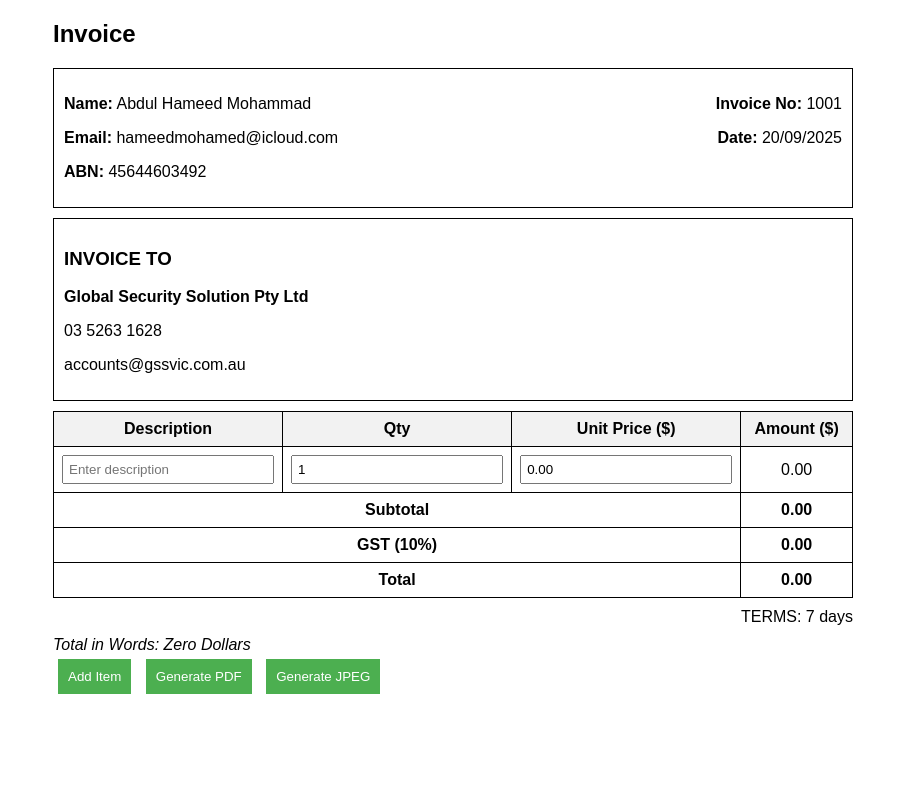
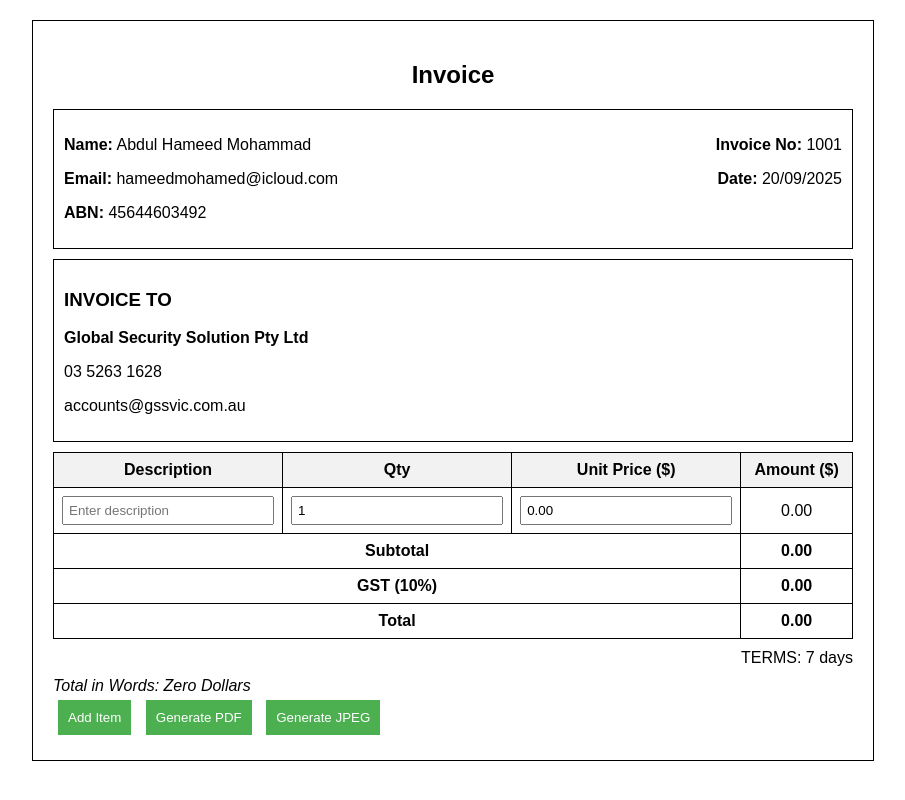
Before and after one commit to abiddesiredlife/Invoice-App, a plain HTML site: page index.html in a window 1280 px wide. Shown: the whole page, without its empty margins (187-1092 px from the left). Drawn offline with nearby package versions, Linux system fonts and the light colour scheme.

Commit message:
Update styles.css

```diff
--- a/styles.css
+++ b/styles.css
@@ -2,6 +2,11 @@
     width: 800px;
     margin: 20px auto;
     font-family: Arial, sans-serif;
+    border: 1px solid #000; /* Added page-like border */
+    padding: 20px; /* Inner padding for better boundaries */
+}
+h2 {
+    text-align: center; /* Center the Invoice title */
 }
 .header, .invoice-to {
     border: 1px solid #000;
```
